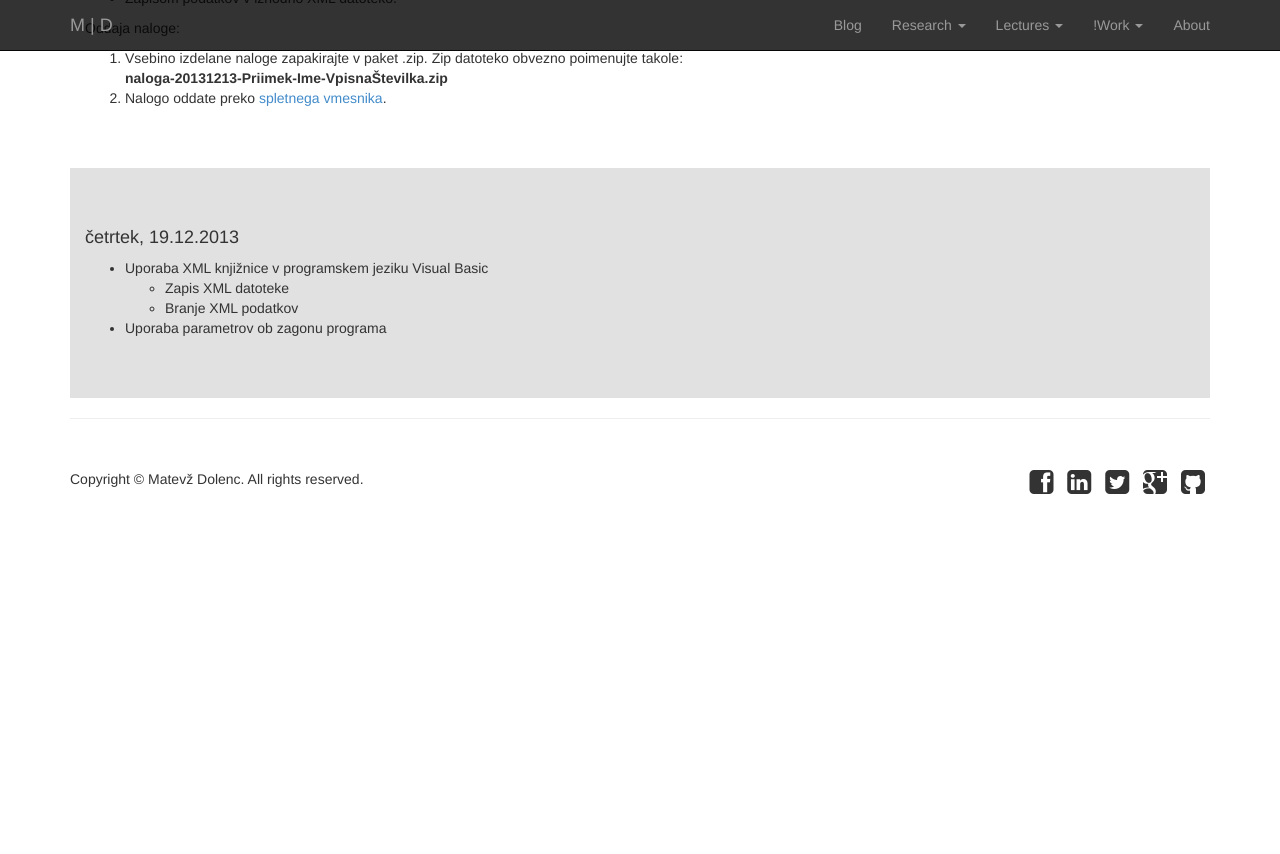
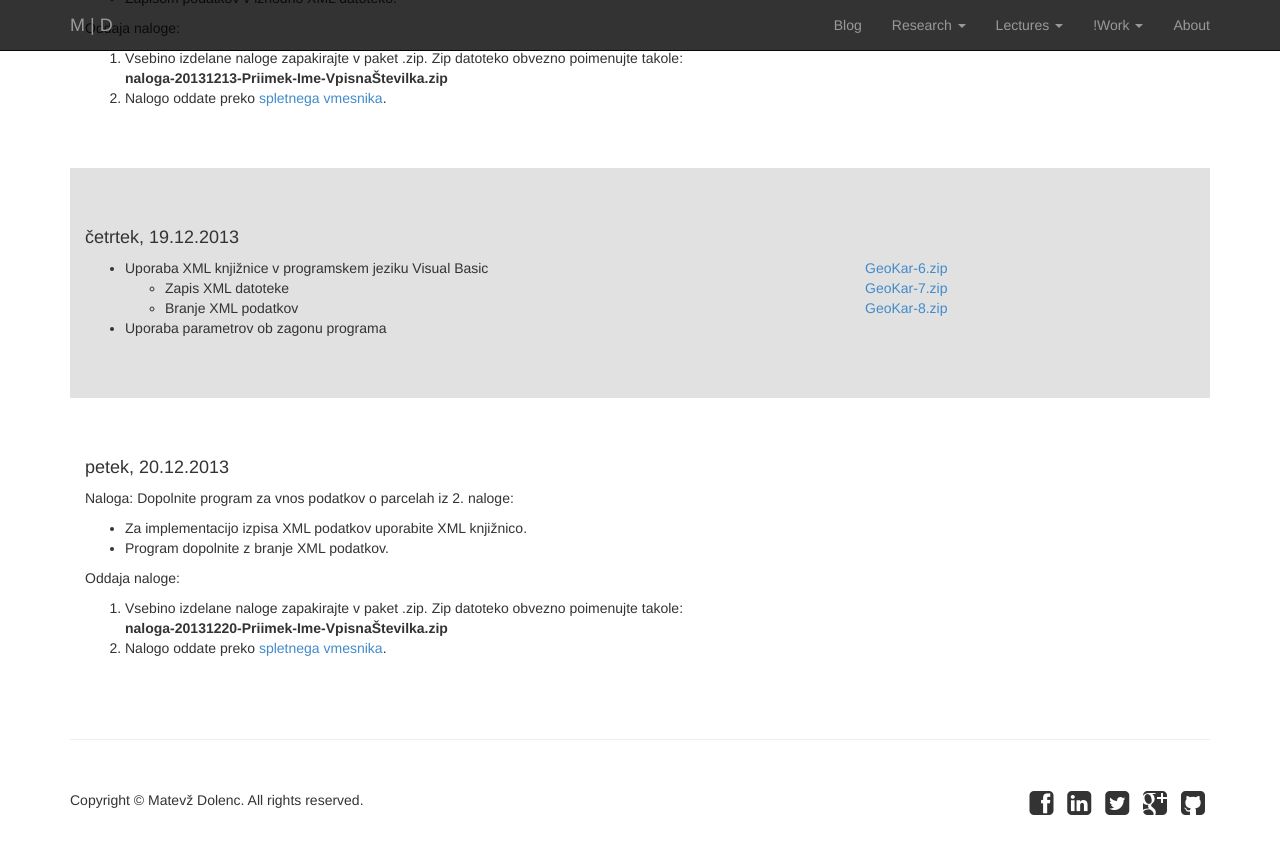
Before and after one commit to matevzdolenc/matevzdolenc.github.io, a Jekyll site: the page built from lectures/ul-fgg/gig2-aop-2013/index.html, in a window 1280 px wide and 900 px high, scrolled down 2284 px. Shown: the top 854 px of the window. Built offline with Jekyll 4.4.1, drawn with Linux system fonts in a browser that asks for light colours; Markdown is read by kramdown in place of the engine named in the settings; before the commit the page ends 2876 px from its top, so only the background shows below that.

Commit message:
update gig2-aop-2013

```diff
--- a/lectures/ul-fgg/gig2-aop-2013/index.html
+++ b/lectures/ul-fgg/gig2-aop-2013/index.html
@@ -229,6 +229,38 @@ header-img: /img/header-xml-1.png
           </ul>
         </div>
         <div class="col-lg-4 col-md-4">
+          <a href="http://media.matevzdolenc.com/ul-fgg/gig2-aop-2013/GeoKar-6.zip">GeoKar-6.zip</a><br />
+          <a href="http://media.matevzdolenc.com/ul-fgg/gig2-aop-2013/GeoKar-7.zip">GeoKar-7.zip</a><br />
+          <a href="http://media.matevzdolenc.com/ul-fgg/gig2-aop-2013/GeoKar-8.zip">GeoKar-8.zip</a><br />
+        </div>
+      </div><!-- /.row -->
+    </div><!-- /.container -->
+  </div><!-- /.section -->
+
+  <div class="section">
+    <div class="container">
+      <div class="row">
+        <div class="col-lg-8 col-md-8">
+          <h4>petek, 20.12.2013</h4>
+          <p>Naloga: Dopolnite program za vnos podatkov o parcelah iz 2. naloge:</p>
+          <ul>
+            <li>Za implementacijo izpisa XML podatkov uporabite XML knjižnico.</li>
+            <li>Program dopolnite z branje XML podatkov.</li>
+          </ul>
+          <p>Oddaja naloge:</p>
+          <ol>
+            <li>Vsebino izdelane naloge zapakirajte v paket .zip. Zip datoteko obvezno poimenujte takole:<br />
+              <strong>naloga-20131220-Priimek-Ime-VpisnaŠtevilka.zip</strong></li>
+              <li>Nalogo oddate preko <a href="http://media.matevzdolenc.com/ul-fgg/gig2-aop-2013/naloge/naloga-20131220.php">
+                spletnega vmesnika</a>.
+          </ol>
+        </div>
+        <div class="col-lg-4 col-md-4"></div>
+      </div><!-- /.row -->
+      <div class="row">
+        <div class="col-lg-8 col-md-8">
+        </div>
+        <div class="col-lg-4 col-md-4">
         </div>
       </div><!-- /.row -->
     </div><!-- /.container -->
```
